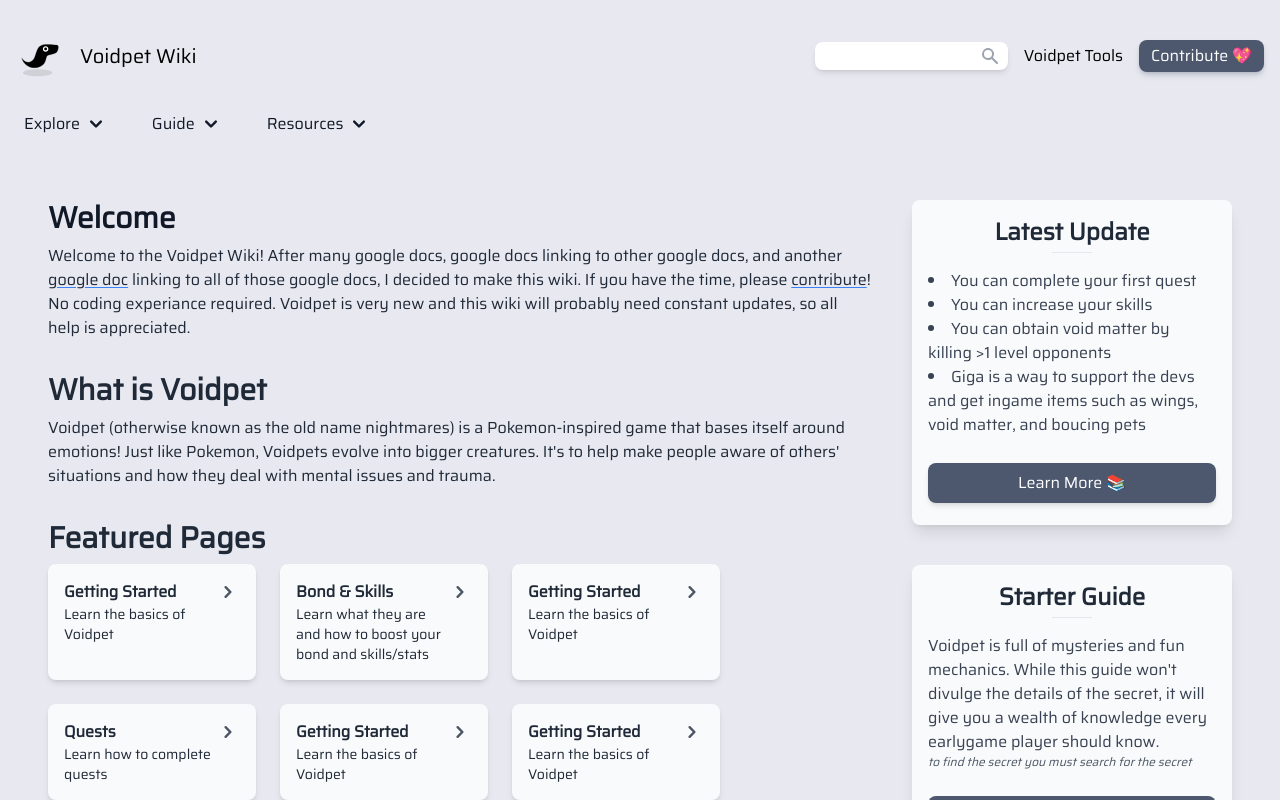
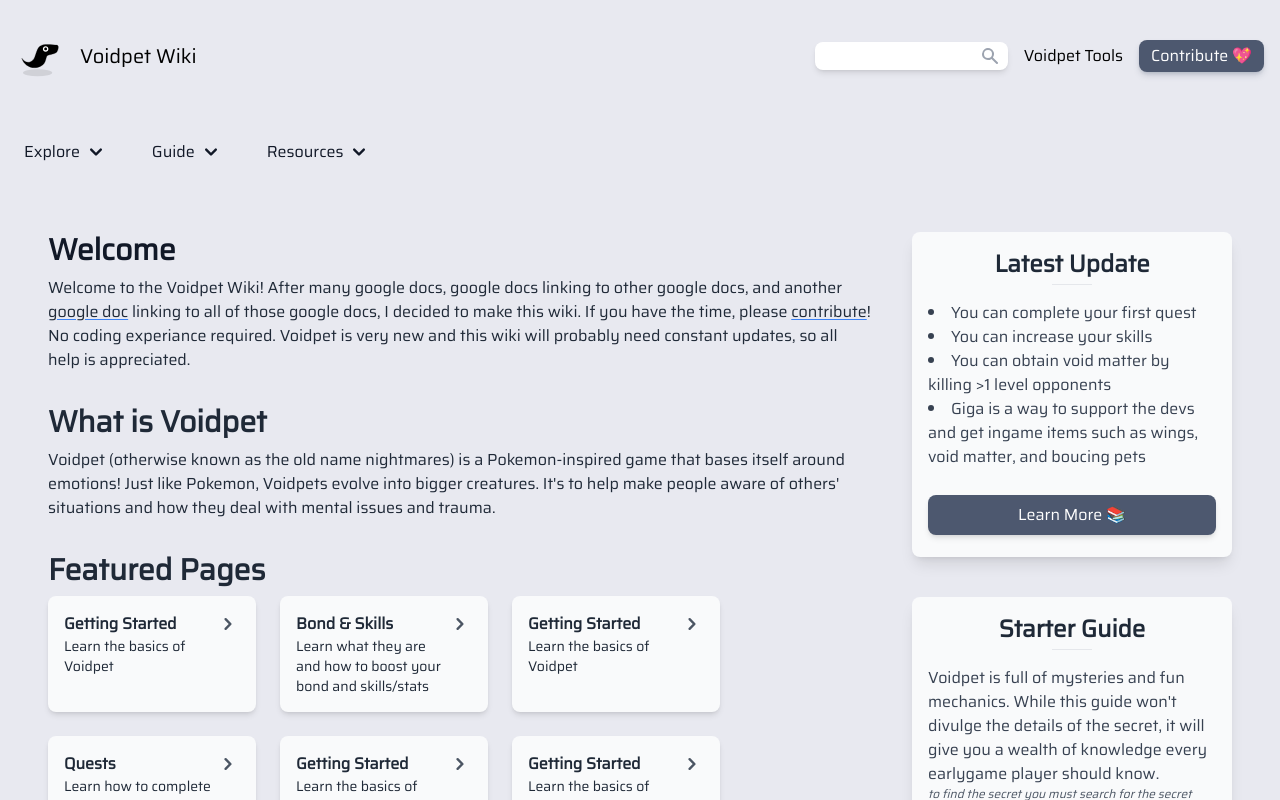
Before and after one commit to cameispurgatory/voidpet-wiki, a Next.js app: page / in a window 1280 px wide. Shown: the top 800 px of the page. Built offline with nearby package versions, Linux system fonts and the light colour scheme.

Commit message:
try to improve cls + fix build error + improve movbile thing

```diff
--- a/components/navbar.tsx
+++ b/components/navbar.tsx
@@ -20,9 +20,6 @@ function Header() {
     return () => window.removeEventListener("scroll", handleScroll);
   });
 
-  if (typeof window == "undefined") {
-    return null
-  }
 
   return (
     <>
@@ -177,10 +174,10 @@ function Dropdown(props: {
 }) {
   const [open, setOpen] = useState(false);
   return (
-    <li className="relative group " key={props.title}>
+    <li className="relative group py-4" key={props.title}>
       <span className="pr-10 invisible">{props.title}</span>
       <button
-        className="absolute top-0 font-medium text-gray-900 focus:outline-none flex items-center z-10 md:bg-bg pr-10"
+        className="absolute top-0 font-medium text-gray-900 focus:outline-none flex items-center z-10 md:bg-bg pr-10 my-4 py-3"
         onClick={() => setOpen(!open)}
       >
         <span className="mr-1">{props.title}</span>
@@ -192,8 +189,8 @@ function Dropdown(props: {
           </>
         ) : null}
       </button>
-      {!open && window.innerWidth < 768 ? null : (
-        <div className=" md:absolute md:invisible md:group-hover:visible md:group-hover:translate-y-0 -translate-y-8 transition duration-100 top-0 pt-8">
+      {typeof window != "undefined" ? !open && window.innerWidth < 768 ? null : (
+        <div className=" md:absolute md:invisible md:group-hover:visible md:group-hover:translate-y-0 -translate-y-4 transition duration-100 top-0 pt-8">
           <div className="rounded-lg shadow-xl bg-gray-100  text-sm px-4 py-2 flex flex-col ">
           {props.dropdown.map((v) =>
             (
@@ -204,7 +201,7 @@ function Dropdown(props: {
           )}
           </div>
         </div>
-      )}
+      ) : ""}
 
     </li>
   );
--- a/pages/search.tsx
+++ b/pages/search.tsx
@@ -168,7 +168,7 @@ function handler(
   });
   const searchList: string[] = query
     .normalize()
-    .replaceAll("?", "")
+    .replace("?", "")
     .toLowerCase()
     .split("-");
 
```
